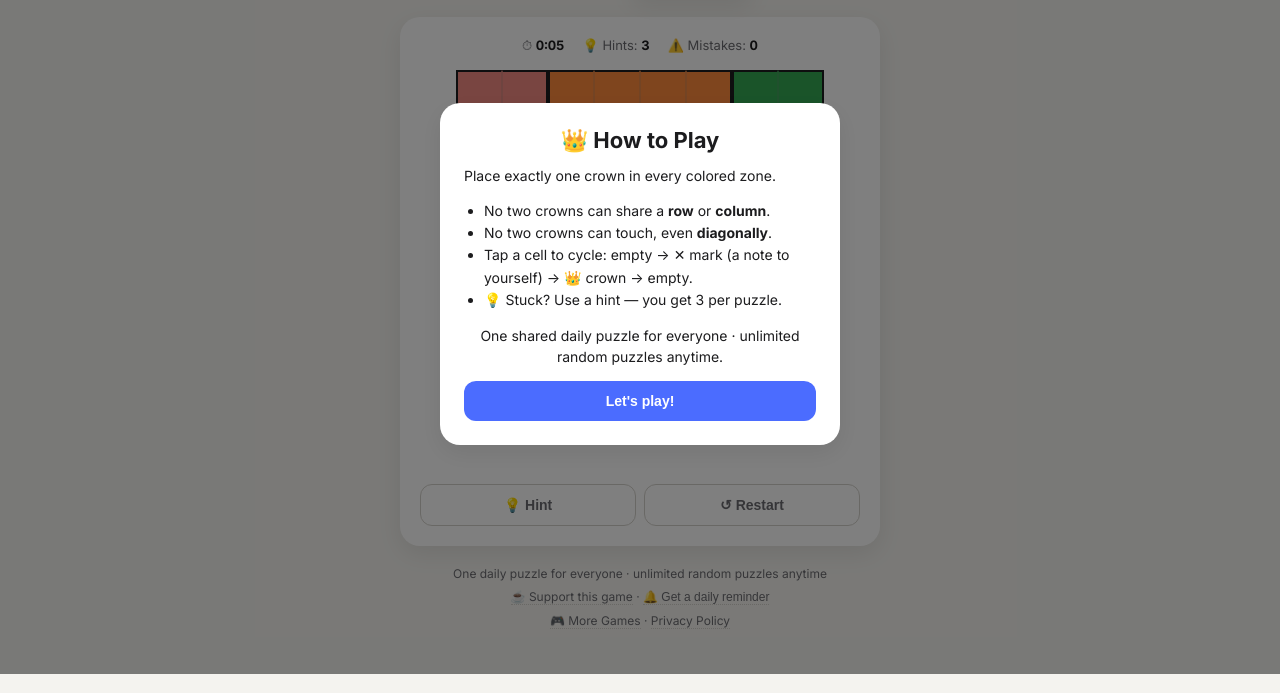
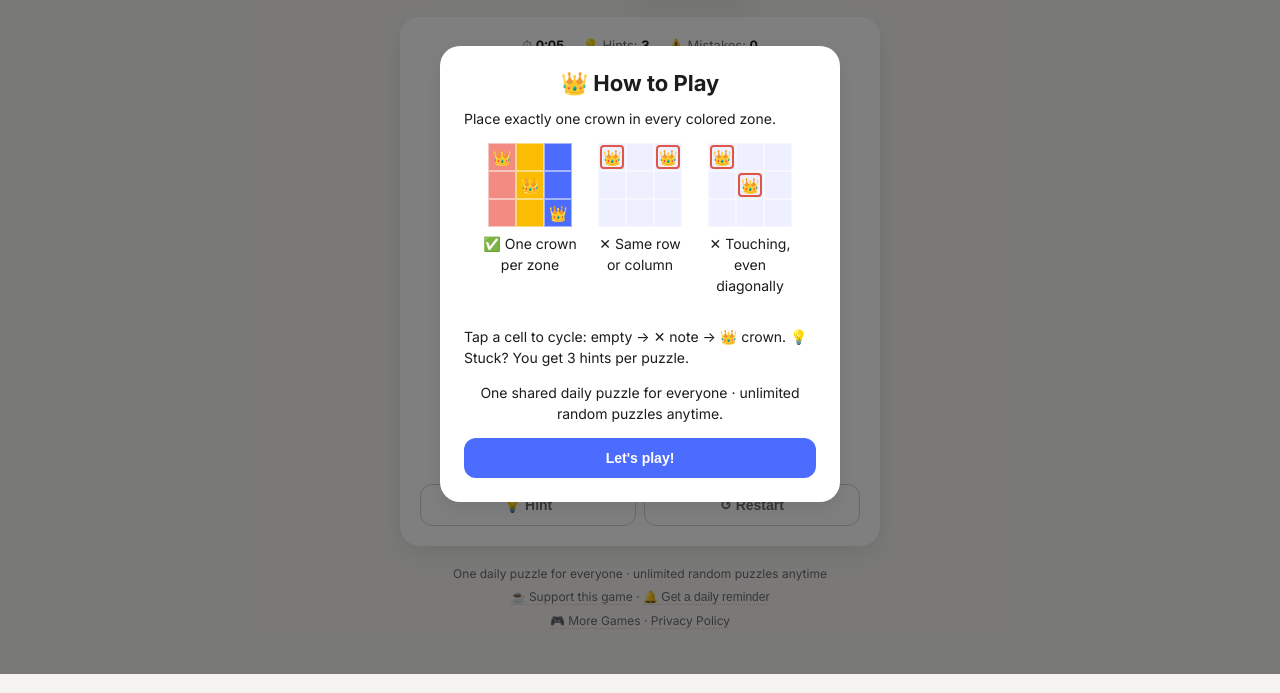
Before and after one commit to anthonydeganijr-bot/crown-zones, a plain HTML site: page index.html in a window 1280 px wide. Shown: the part 126-819 px from the top of the page. Drawn offline with Linux system fonts and the light colour scheme.

Commit message:
Fix mistake tracking, improve visibility, add visual rules and difficulty levels
- Wrong crown placements (same zone/row/column/diagonal) now actually
  increment the mistake counter -- previously nothing tracked it.
- Cell borders between same-zone squares are now a visible white line
  instead of near-invisible 18% gray.
- The X note-to-self mark is now a high-contrast white with shadow
  instead of a low-opacity mark that blended into the zone colors.
- How to Play modal now shows the row/column/diagonal rules as small
  visual board diagrams instead of only text.
- New Puzzle is now a difficulty picker (Easy 6x6 / Medium 7x7 / Hard
  8x8) instead of picking a fully random size.

```diff
--- a/index.html
+++ b/index.html
@@ -85,8 +85,7 @@
   .cell.conflict::after {
     content: ""; position: absolute; inset: 3px; border: 2px solid var(--bad); border-radius: 6px;
   }
-  .cell .mark { color: rgba(0,0,0,0.35); font-weight: 700; font-size: 16px; }
-  @media (prefers-color-scheme: dark) { .cell .mark { color: rgba(255,255,255,0.4); } }
+  .cell .mark { color: rgba(255,255,255,0.95); font-weight: 800; font-size: 17px; text-shadow: 0 1px 3px rgba(0,0,0,0.6); }
   .toolbar { display: flex; gap: 8px; margin-top: 16px; }
   button {
     border: none; border-radius: 12px; font-weight: 600; cursor: pointer;
@@ -140,8 +139,21 @@
   .modal-panel ul, .modal-panel ol { margin: 0 0 14px; padding-left: 20px; font-size: 14px; color: var(--ink); line-height: 1.6; }
   .modal-panel ol.big-steps { font-size: 17px; line-height: 1.8; }
   .modal-foot { color: var(--sub); font-size: 12px; text-align: center; margin: 0 0 16px; }
-  .mini-board { display: grid; margin: 0 auto 14px; width: fit-content; }
-  .mini-cell { width: 32px; height: 32px; display: flex; align-items: center; justify-content: center; font-size: 16px; }
+  .mini-board { display: grid; margin: 0 auto; width: fit-content; }
+  .mini-cell { width: 28px; height: 28px; display: flex; align-items: center; justify-content: center; font-size: 15px; position: relative; border: 1px solid rgba(255,255,255,0.5); }
+  .mini-cell.conflict-demo::after {
+    content: ""; position: absolute; inset: 1px; border: 2px solid var(--bad); border-radius: 4px;
+  }
+  .rules-visual { display: flex; justify-content: center; gap: 14px; flex-wrap: wrap; margin: 0 0 16px; }
+  .rule-example { display: flex; flex-direction: column; align-items: center; gap: 6px; }
+  .rule-caption { margin: 0; font-size: 12px; color: var(--sub); text-align: center; max-width: 96px; line-height: 1.3; }
+  .level-row { display: flex; align-items: center; gap: 6px; margin-top: 8px; }
+  .level-label { font-size: 12px; color: var(--sub); flex-shrink: 0; }
+  .btn-level {
+    flex: 1; background: transparent; color: var(--sub); border: 1px solid var(--tile-border);
+    border-radius: 10px; padding: 8px 4px; font-size: 12px; font-weight: 600;
+  }
+  .btn-level:hover { color: var(--ink); border-color: var(--accent); }
 </style>
 </head>
 <body>
@@ -190,7 +202,12 @@
       </div>
       <div class="toolbar">
         <button class="btn-primary" id="shareBtn" style="flex:1">🔗 Share Result</button>
-        <button class="btn-ghost" id="randomBtn">🎲 New Puzzle</button>
+      </div>
+      <div class="level-row">
+        <span class="level-label">🎲 New puzzle:</span>
+        <button class="btn-level" id="levelEasyBtn" data-n="6">Easy 6×6</button>
+        <button class="btn-level" id="levelMediumBtn" data-n="7">Medium 7×7</button>
+        <button class="btn-level" id="levelHardBtn" data-n="8">Hard 8×8</button>
       </div>
     </div>
   </div>
@@ -212,12 +229,51 @@
   <div class="modal-panel">
     <h2>👑 How to Play</h2>
     <p>Place exactly one crown in every colored zone.</p>
-    <ul>
-      <li>No two crowns can share a <strong>row</strong> or <strong>column</strong>.</li>
-      <li>No two crowns can touch, even <strong>diagonally</strong>.</li>
-      <li>Tap a cell to cycle: empty → ✕ mark (a note to yourself) → 👑 crown → empty.</li>
-      <li>💡 Stuck? Use a hint — you get 3 per puzzle.</li>
-    </ul>
+    <div class="rules-visual">
+      <div class="rule-example">
+        <div class="mini-board" style="grid-template-columns:repeat(3,28px)">
+          <div class="mini-cell" style="background:#f28b82">👑</div>
+          <div class="mini-cell" style="background:#fbbc04"></div>
+          <div class="mini-cell" style="background:#4b6cff"></div>
+          <div class="mini-cell" style="background:#f28b82"></div>
+          <div class="mini-cell" style="background:#fbbc04">👑</div>
+          <div class="mini-cell" style="background:#4b6cff"></div>
+          <div class="mini-cell" style="background:#f28b82"></div>
+          <div class="mini-cell" style="background:#fbbc04"></div>
+          <div class="mini-cell" style="background:#4b6cff">👑</div>
+        </div>
+        <p class="rule-caption">✅ One crown per zone</p>
+      </div>
+      <div class="rule-example">
+        <div class="mini-board" style="grid-template-columns:repeat(3,28px)">
+          <div class="mini-cell conflict-demo" style="background:#eef0ff">👑</div>
+          <div class="mini-cell" style="background:#eef0ff"></div>
+          <div class="mini-cell conflict-demo" style="background:#eef0ff">👑</div>
+          <div class="mini-cell" style="background:#eef0ff"></div>
+          <div class="mini-cell" style="background:#eef0ff"></div>
+          <div class="mini-cell" style="background:#eef0ff"></div>
+          <div class="mini-cell" style="background:#eef0ff"></div>
+          <div class="mini-cell" style="background:#eef0ff"></div>
+          <div class="mini-cell" style="background:#eef0ff"></div>
+        </div>
+        <p class="rule-caption">✕ Same row or column</p>
+      </div>
+      <div class="rule-example">
+        <div class="mini-board" style="grid-template-columns:repeat(3,28px)">
+          <div class="mini-cell conflict-demo" style="background:#eef0ff">👑</div>
+          <div class="mini-cell" style="background:#eef0ff"></div>
+          <div class="mini-cell" style="background:#eef0ff"></div>
+          <div class="mini-cell" style="background:#eef0ff"></div>
+          <div class="mini-cell conflict-demo" style="background:#eef0ff">👑</div>
+          <div class="mini-cell" style="background:#eef0ff"></div>
+          <div class="mini-cell" style="background:#eef0ff"></div>
+          <div class="mini-cell" style="background:#eef0ff"></div>
+          <div class="mini-cell" style="background:#eef0ff"></div>
+        </div>
+        <p class="rule-caption">✕ Touching, even diagonally</p>
+      </div>
+    </div>
+    <p>Tap a cell to cycle: empty → ✕ note → 👑 crown. 💡 Stuck? You get 3 hints per puzzle.</p>
     <p class="modal-foot">One shared daily puzzle for everyone · unlimited random puzzles anytime.</p>
     <button class="btn-primary" id="howToPlayCloseBtn" style="width:100%">Let's play!</button>
   </div>
@@ -316,8 +372,16 @@
     const idx = Math.floor(rng() * POOL.length);
     return { ...decodePuzzle(POOL[idx]), key, poolIndex: idx };
   }
-  function randomPuzzle() {
-    const idx = Math.floor(Math.random() * POOL.length);
+  // Groups pool indices by board size (n) so a chosen difficulty (6/7/8) can pick
+  // only from puzzles of that size instead of the whole mixed pool.
+  const POOL_BY_SIZE = {};
+  POOL.forEach((entry, idx) => {
+    const n = entry[0];
+    (POOL_BY_SIZE[n] = POOL_BY_SIZE[n] || []).push(idx);
+  });
+  function randomPuzzle(n) {
+    const candidates = (n && POOL_BY_SIZE[n]) ? POOL_BY_SIZE[n] : POOL.map((_, i) => i);
+    const idx = candidates[Math.floor(Math.random() * candidates.length)];
     return { ...decodePuzzle(POOL[idx]), key: "random-" + Date.now(), poolIndex: idx };
   }
 
@@ -370,7 +434,9 @@
     shareGrid: document.getElementById("shareGrid"),
     shareLink: document.getElementById("shareLink"),
     shareBtn: document.getElementById("shareBtn"),
-    randomBtn: document.getElementById("randomBtn"),
+    levelEasyBtn: document.getElementById("levelEasyBtn"),
+    levelMediumBtn: document.getElementById("levelMediumBtn"),
+    levelHardBtn: document.getElementById("levelHardBtn"),
     notifyBtn: document.getElementById("notifyBtn"),
     helpBtn: document.getElementById("helpBtn"),
     howToPlay: document.getElementById("howToPlay"),
@@ -389,7 +455,7 @@
   function cellBorder(n, regions, r, c) {
     const region = regions[r][c];
     const thick = "2px solid var(--ink)";
-    const thin = "1px solid rgba(128,128,128,0.18)";
+    const thin = "1.5px solid rgba(255,255,255,0.55)";
     const top = (r === 0 || regions[r - 1][c] !== region) ? thick : thin;
     const left = (c === 0 || regions[r][c - 1] !== region) ? thick : thin;
     const bottom = (r === n - 1 || regions[r + 1][c] !== region) ? thick : thin;
@@ -428,7 +494,15 @@
 
   function onCellClick(r, c) {
     if (solved) return;
-    cellState[r][c] = (cellState[r][c] + 1) % 3;
+    const next = (cellState[r][c] + 1) % 3;
+    cellState[r][c] = next;
+    // Only a freshly-placed crown that conflicts with an existing one counts as a
+    // mistake -- checked at the moment of placement, not on every render, so it's
+    // counted once per bad placement rather than once per frame it stays in conflict.
+    if (next === 2 && conflictsFor(placedCrowns()).has(`${r},${c}`)) {
+      mistakes++;
+      els.mistakeCountEl.textContent = mistakes;
+    }
     renderBoard();
     checkWin();
   }
@@ -639,7 +713,9 @@
   // ---------- Wire up ----------
   els.hintBtn.addEventListener("click", giveHint);
   els.resetBtn.addEventListener("click", () => startPuzzle(puzzle, mode, { fresh: true }));
-  els.randomBtn.addEventListener("click", () => startPuzzle(randomPuzzle(), "random"));
+  els.levelEasyBtn.addEventListener("click", () => startPuzzle(randomPuzzle(6), "random"));
+  els.levelMediumBtn.addEventListener("click", () => startPuzzle(randomPuzzle(7), "random"));
+  els.levelHardBtn.addEventListener("click", () => startPuzzle(randomPuzzle(8), "random"));
   els.helpBtn.addEventListener("click", showHowToPlay);
   els.howToPlayCloseBtn.addEventListener("click", hideHowToPlay);
   els.addToHomeCloseBtn.addEventListener("click", hideAddToHomeScreenModal);
```
